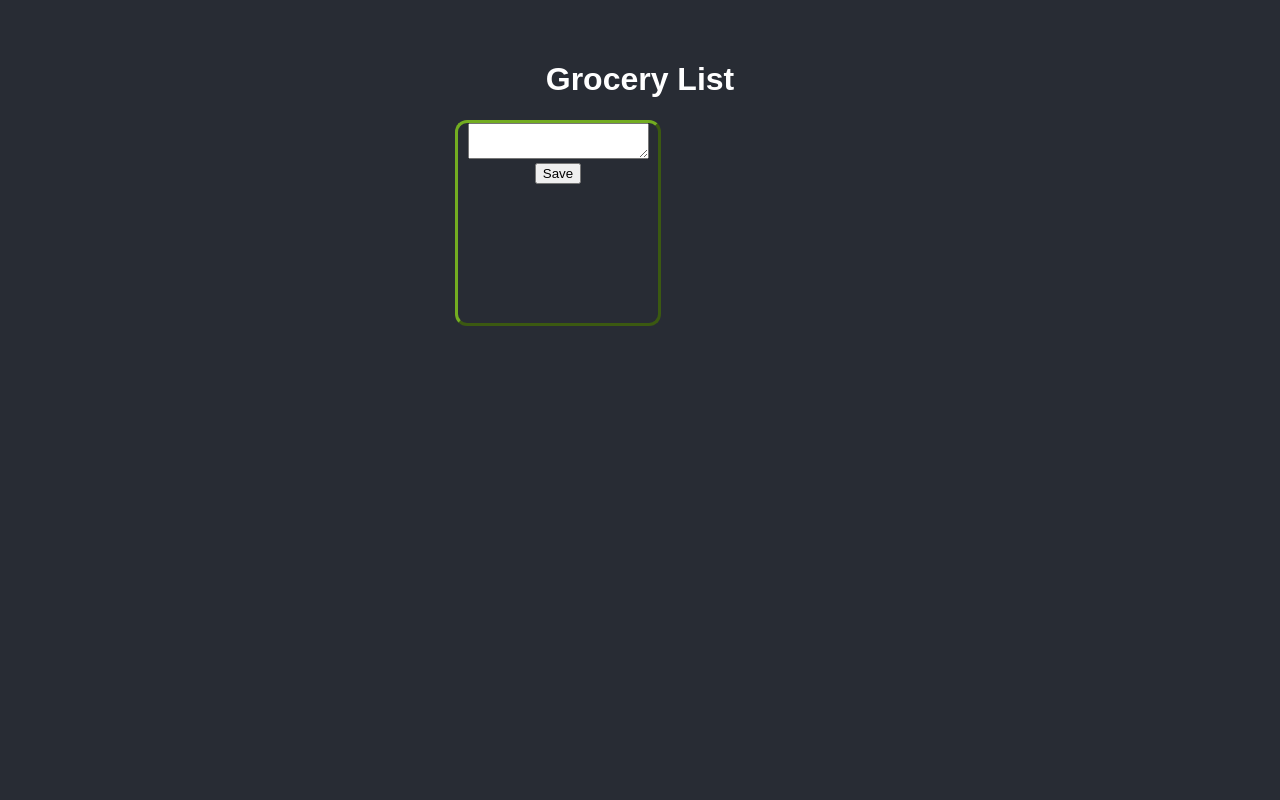
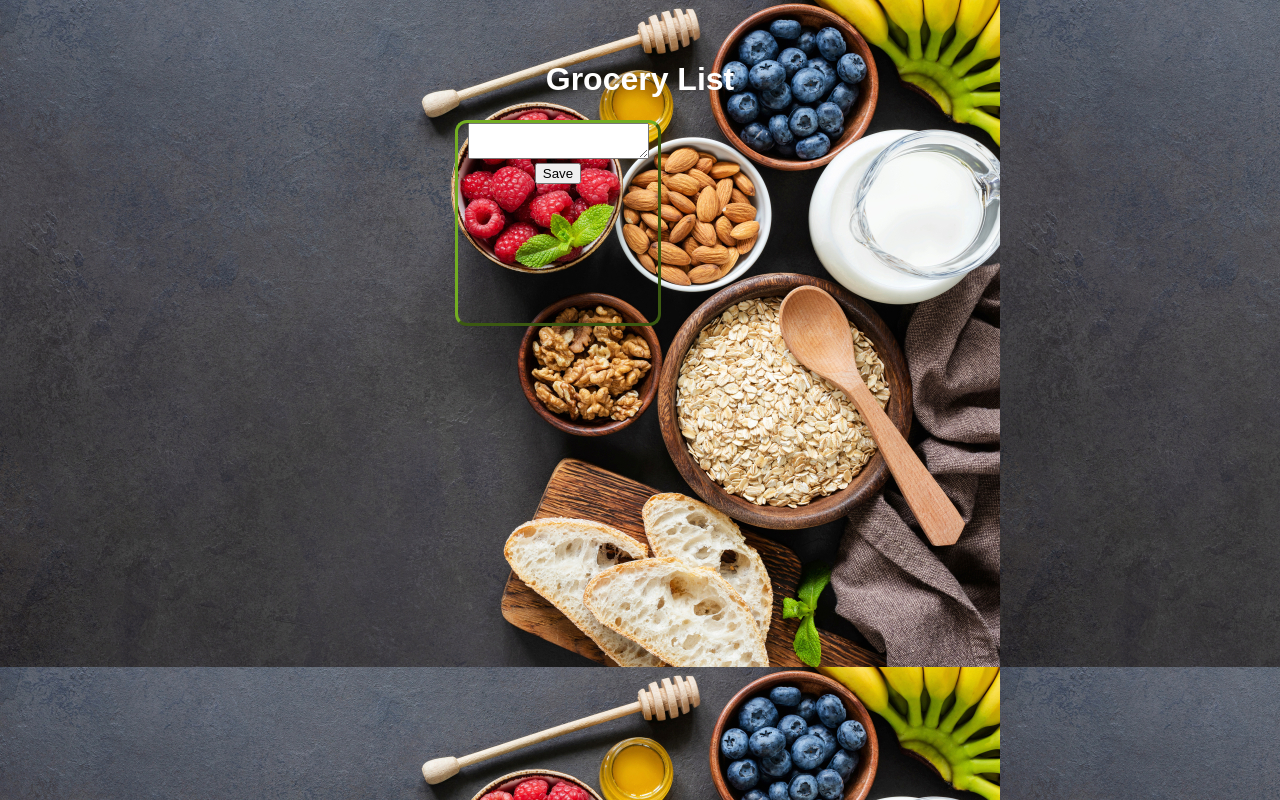
Before and after one commit to kendras05/gorcery-list, a React app: page / in a window 1280 px wide. Built offline with nearby package versions, Linux system fonts and the light colour scheme.

Commit message:
added background

```diff
--- a/src/App.css
+++ b/src/App.css
@@ -1,5 +1,7 @@
 body {
-  background-color: #282c34;
+  background: url(./food.jpg);
+	background-size: auto;
+	background-color: #282c34;
   color: white;
   padding: 40px;
   font-family: Arial;
```
Also changed, not shown: src/food.jpg (added).
